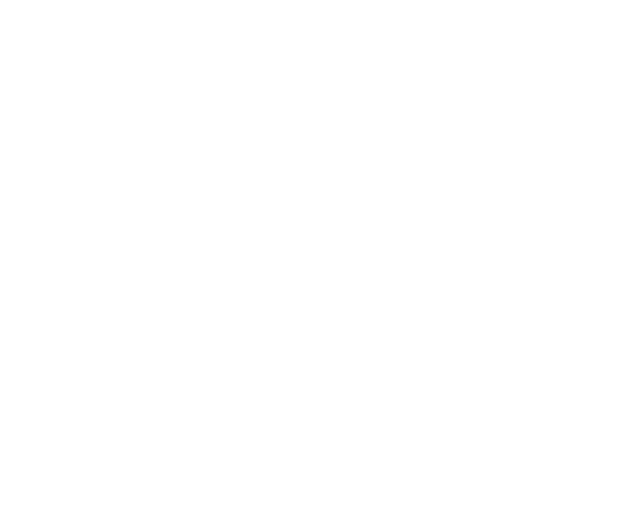
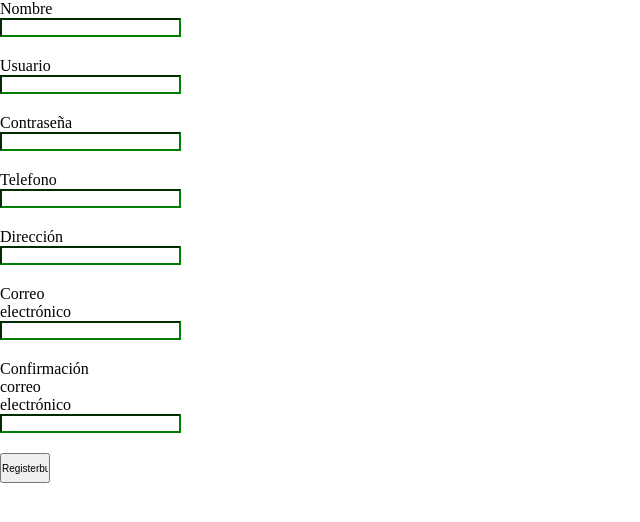
Before and after one commit to jjfontalvo/Sprin1, a plain HTML site: page registro.html in a window 1280 px wide. Shown: the whole page, without its empty margins (0-640 px from the left). Drawn offline with Linux system fonts and the light colour scheme.

Commit message:
Add files via upload

```diff
--- a/estilos.css
+++ b/estilos.css
@@ -1,3 +1,32 @@
+#formRegistro{
+    width: 100px;
+    height: 200px;
+}
+#nombre_usuario{
+    border-color: green;
+}
+#usuario{
+    border-color: green;
+}
+#password_usuario{
+    border-color: green;
+}
+#telefono_usuario{
+    border-color: green;
+}
+#direccion_usuario{
+    border-color: green;
+}
+#correo_usuario{
+    border-color: green;
+}
+#confirmacion_usuario{
+    border-color: green;
+}
+#Registerbutton{
+    width: 50px;
+    height: 30px;
+}
 * {
     padding: 0;
     margin: 0;
--- a/registro.html
+++ b/registro.html
@@ -4,9 +4,39 @@
     <meta charset="UTF-8">
     <meta http-equiv="X-UA-Compatible" content="IE=edge">
     <meta name="viewport" content="width=device-width, initial-scale=1.0">
-    <title>Document</title>
+    <title>Registro usuario</title>
+    <link rel="stylesheet" href="./estilos.css"/>
 </head>
 <body>
-
+    <div id ="formRegistro">
+        <p>
+            <label for = "nombreCompleto">Nombre</label>
+            <input type = "text" id="nombre_usuario" name="nombre"/>
+        </p>
+        <p>
+            <label for = "usuario">Usuario</label>
+            <input type = "text" id="usuario" name="usuario"/>
+        </p>
+        <p>
+            <label for ="contraseña">Contraseña</label>
+            <input type ="password" id="password_usuario" name="contraseña"/>
+        </p>
+        <p>
+            <label for ="telefono">Telefono</label>
+            <input type="text" id="telefono_usuario" name="telefono"/>
+        </p>
+        <p>
+            <label for ="direccion">Dirección</label>
+            <input type="text" id="direccion_usuario" name="direccion"/>
+        </p>
+        <p>
+            <label for ="correo_electronico">Correo electrónico</label>
+            <input type="text" id="correo_usuario" name="correo"/>
+        </p>
+        <p>
+            <label for ="confirmacion_correo">Confirmación correo electrónico</label>
+            <input type="text" id="confirmacion_usuario" name="confirmacion"/>
+        </p>
+        <input type='button' id='Registerbutton' value="Registerbutton">
+    </div>
 </body>
-</html>
```
